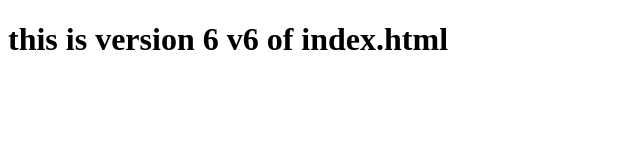
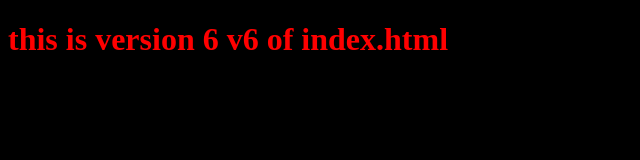
Before and after one commit to thisisbos/shell, a plain HTML site: page index.html in a window 1280 px wide. Shown: the whole page, without its empty margins (0-640 px from the left). Drawn offline with Linux system fonts and the light colour scheme.

Commit message:
added design in index.html

```diff
--- a/index.html
+++ b/index.html
@@ -4,7 +4,7 @@
     <meta charset="UTF-8">
     <meta name="viewport" content="width=device-width, initial-scale=1.0">
     <title>Document</title>
-
+ <link rel="stylesheet" href="style.css">
 </head>
 <body>
     <h1>this is version 6 v6 of index.html </h1>
--- /dev/null
+++ b/style.css
@@ -0,0 +1,4 @@
+body{
+    background-color: black;
+    color:red;
+}
```
